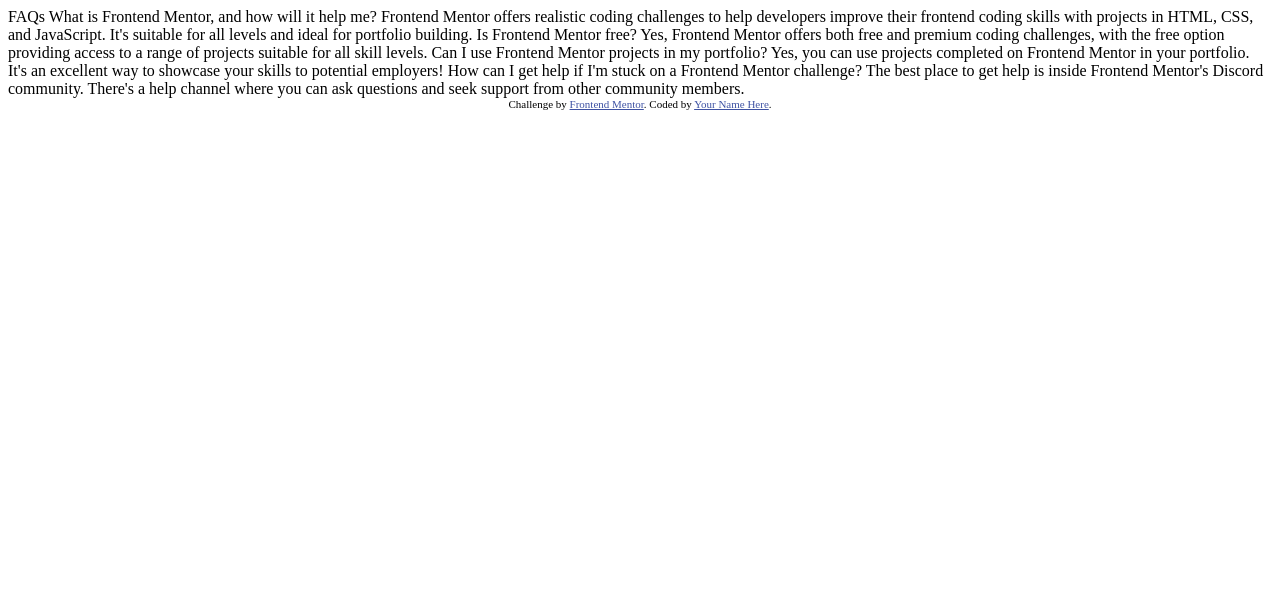
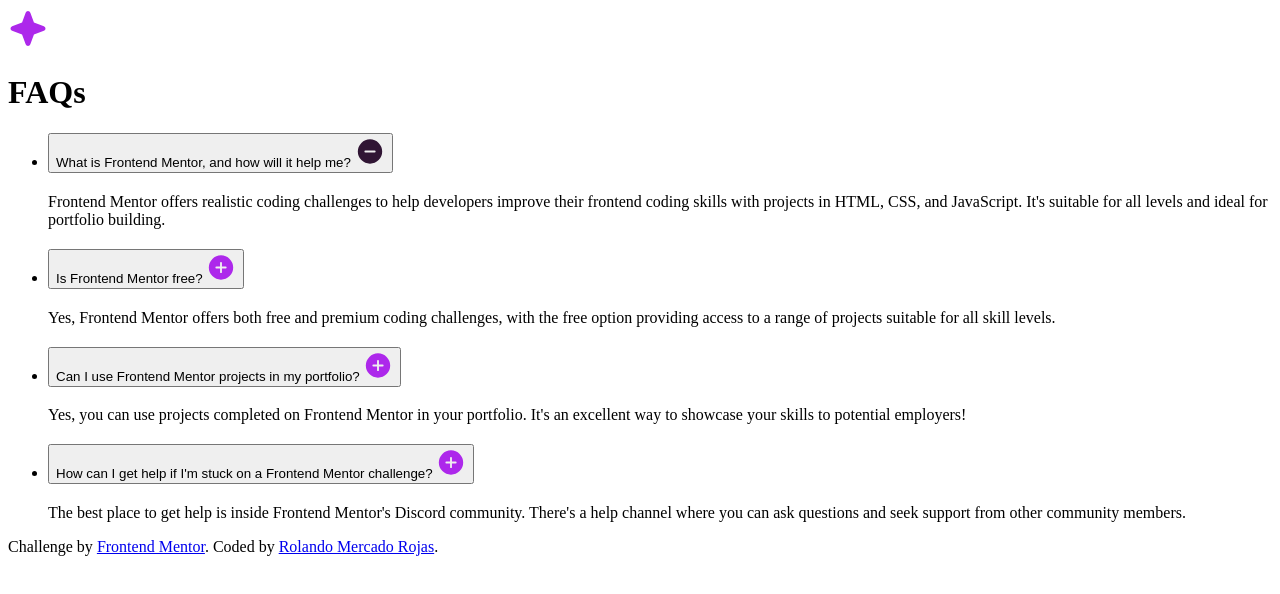
Before and after one commit to rolando2012/fm-FAQ-accordion, a plain HTML site: page index.html in a window 1280 px wide. Drawn offline with Linux system fonts and the light colour scheme.

Commit message:
feat: add semantic HTML structure for FAQ accordion

```diff
--- a/index.html
+++ b/index.html
@@ -8,41 +8,86 @@
 
   <title>Frontend Mentor | FAQ accordion</title>
 
-  <!-- Feel free to remove these styles or customise in your own stylesheet 👍 -->
-  <style>
-    .attribution { font-size: 0.6875rem; text-align: center; }
-    .attribution a { color: hsl(228, 45%, 44%); }
-  </style>
 </head>
 <body>
 
-  FAQs
+  <main class="faq-card">
 
-  What is Frontend Mentor, and how will it help me?
+    <header class="faq-header">
+      <img src="./assets/images/icon-star.svg" alt="" class="faq-icon">
+      <h1 class="faq-title">FAQs</h1>
+    </header>
 
+    <ul class="accordion">
+
+      <li class="accordion__item">
+        <h2 class="accordion__heading">
+          <button type="button" class="accordion__btn" aria-expanded="true" aria-controls="faq-1">
+            <span class="accordion__title">What is Frontend Mentor, and how will it help me?</span>
+            <img src="./assets/images/icon-minus.svg" alt="" class="accordion__icon">
+          </button>
+        </h2>
+        <div class="accordion__panel" id="faq-1" aria-hidden="false">
+          <p class="accordion__text">
             Frontend Mentor offers realistic coding challenges to help developers improve their
             frontend coding skills with projects in HTML, CSS, and JavaScript. It's suitable for
             all levels and ideal for portfolio building.
+          </p>
+        </div>
+      </li>
 
-  Is Frontend Mentor free?
-
+      <li class="accordion__item">
+        <h2 class="accordion__heading">
+          <button type="button" class="accordion__btn" aria-expanded="false" aria-controls="faq-2">
+            <span class="accordion__title">Is Frontend Mentor free?</span>
+            <img src="./assets/images/icon-plus.svg" alt="" class="accordion__icon">
+          </button>
+        </h2>
+        <div class="accordion__panel" id="faq-2" aria-hidden="true">
+          <p class="accordion__text">
             Yes, Frontend Mentor offers both free and premium coding challenges, with the free
             option providing access to a range of projects suitable for all skill levels.
+          </p>
+        </div>
+      </li>
 
-  Can I use Frontend Mentor projects in my portfolio?
-
+      <li class="accordion__item">
+        <h2 class="accordion__heading">
+          <button type="button" class="accordion__btn" aria-expanded="false" aria-controls="faq-3">
+              <span class="accordion__title">Can I use Frontend Mentor projects in my portfolio?</span>
+              <img src="./assets/images/icon-plus.svg" alt="" class="accordion__icon">
+          </button>
+        </h2>
+        <div class="accordion__panel" id="faq-3" aria-hidden="true">
+          <p class="accordion__text">
             Yes, you can use projects completed on Frontend Mentor in your portfolio. It's an excellent
             way to showcase your skills to potential employers!
+          </p>
+        </div>
+      </li>
 
-  How can I get help if I'm stuck on a Frontend Mentor challenge?
-
+      <li class="accordion__item">
+        <h2 class="accordion__heading">
+          <button type="button" class="accordion__btn" aria-expanded="false" aria-controls="faq-4">
+              <span class="accordion__title">How can I get help if I'm stuck on a Frontend Mentor challenge?</span>
+              <img src="./assets/images/icon-plus.svg" alt="" class="accordion__icon">
+          </button>
+        </h2>
+        <div class="accordion__panel" id="faq-4" aria-hidden="true">
+          <p class="accordion__text">
             The best place to get help is inside Frontend Mentor's Discord community. There's a help
             channel where you can ask questions and seek support from other community members.
+          </p>
+        </div>
+      </li>
 
+    </ul>
+
+  </main>
 
   <footer class="attribution">
     Challenge by <a href="https://www.frontendmentor.io?ref=challenge">Frontend Mentor</a>.
-    Coded by <a href="#">Your Name Here</a>.
+    Coded by <a href="#">Rolando Mercado Rojas</a>.
   </footer>
 </body>
 </html>
```
Lines whose indentation alone changed are shown as unchanged.
